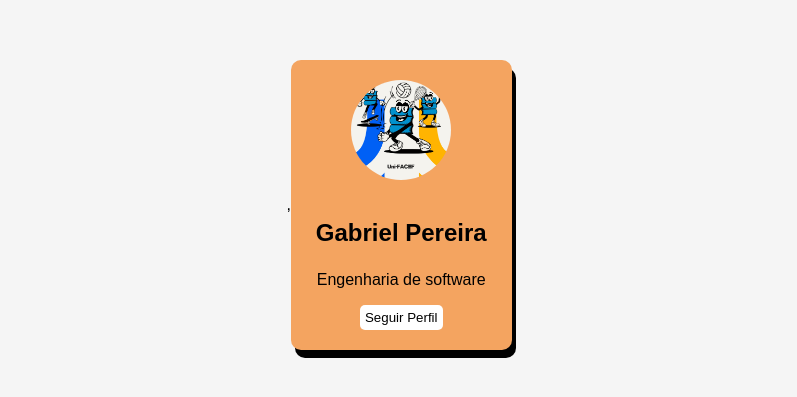
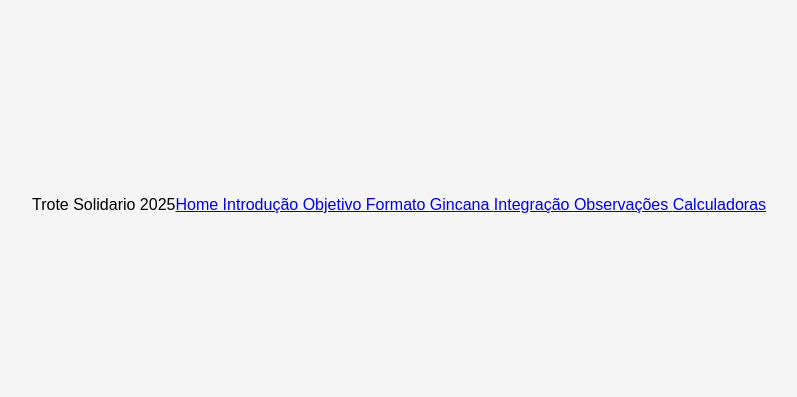
Before and after one commit to Gabr13lp/progcomp1, a plain HTML site: page index.html in a window 1280 px wide. Shown: the part 191-588 px from the top of the page, without its empty margins (241-1038 px from the left). Drawn offline with Linux system fonts and the light colour scheme.

Commit message:
Add files via upload

```diff
--- a/index.html
+++ b/index.html
@@ -3,18 +3,24 @@
 <head>
     <meta charset="UTF-8">
     <meta name="viewport" content="width=device-width, initial-scale=1.0">
-        <title>Profile Card</title> <!--fazendo o html ler o css-->
-        <link rel="stylesheet" href="css/styles.css"> <!--rel infrma tipo da relacao,folha estilo-->
-        <!--href iforma o local do css-->
-        ,<script src="Js/scripts.js"></script>
-        <!--permitir que o html leia o arquivo Js-->
+    <title>Trote Solidário-2025</title>
+    <link rel="stylesheet" href="css/styles.css"/>
 </head>
 <body>
-        <div class="container"> <!-- divisao logica-->
-            <img class="imagem" src="img/troteimg.jpg"/>
-            <h2> Gabriel Pereira </h2>
-            <p> Engenharia de software </p>
-            <button onclick="mensagem()"> Seguir Perfil </button>
+    <header> <!--cabeçalho do corpo da pagina-->
+        Trote Solidario 2025
+    </header>
+    <nav> <!--barra de navegaçao (menu de opcoes)-->
+        <div id="links-menu">
+            <a href="index.html"> Home </a>
+            <a href="introducao.html"> Introdução </a>
+            <a href="objetivo.html"> Objetivo </a>
+            <a href="formato.html"> Formato </a>
+            <a href="gincana.html"> Gincana </a>
+            <a href="integracao.html"> Integração </a>
+            <a href="observacoes.html"> Observações </a>
+            <a href="calculadoras.html"> Calculadoras </a>
         </div>
+    </nav>
 </body>
 </html>
```
Lines whose indentation alone changed are shown as unchanged.
